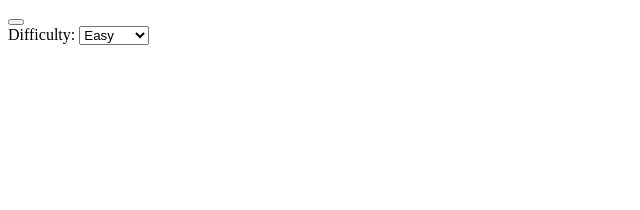
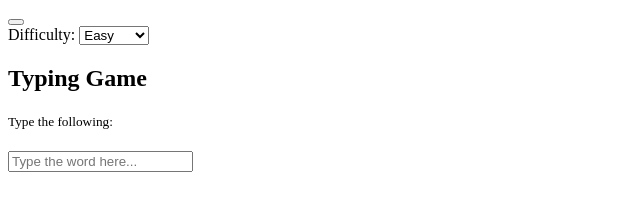
Before and after one commit to FBetulDemir/typing_game, a plain HTML site: page index.html in a window 1280 px wide. Shown: the whole page, without its empty margins (0-640 px from the left). Drawn offline with Linux system fonts and the light colour scheme.

Commit message:
Created the input field for the word and information field for the time and the score in index.html

```diff
--- a/index.html
+++ b/index.html
@@ -24,7 +24,11 @@
         </form>
     </div>
     <div class="container">
+        <h2>Typing Game</h2>
+        <small>Type the following:</small>
 
+        <h1 id="word"></h1>
+        <input type="text" id="text" autocomplete="off" placeholder="Type the word here...">
     </div>
     <script src="script.js"></script>
 </body>
```
